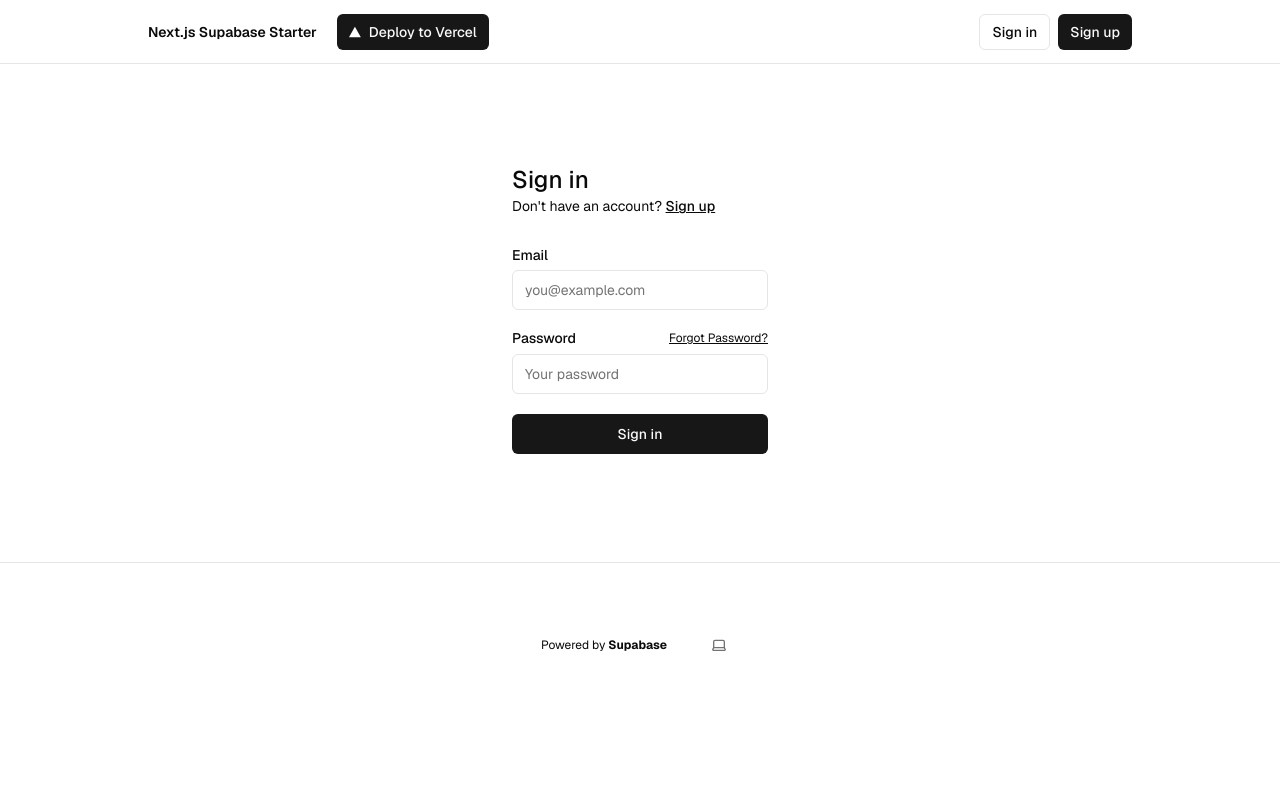
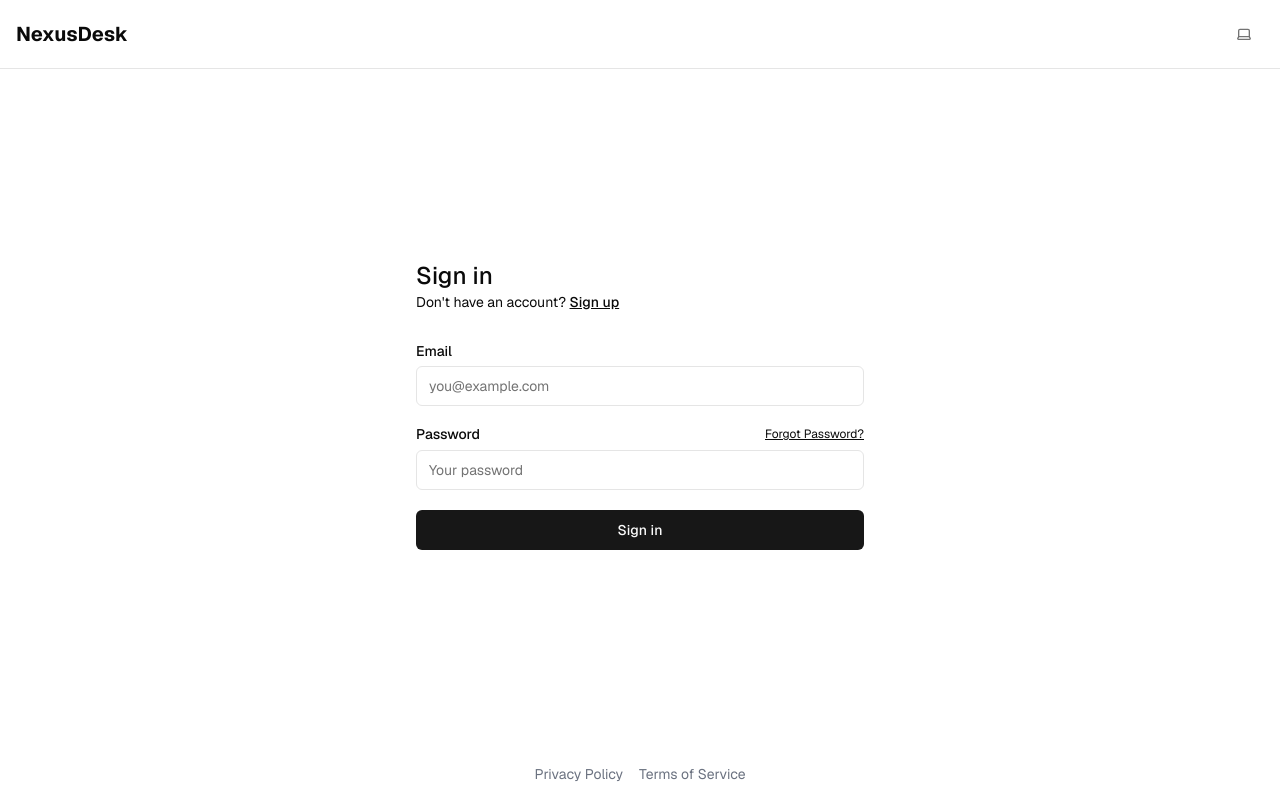
Before and after one commit to wilsonwong-gauntlet/zendesk, a Next.js app: page /sign-in in a window 1280 px wide. Built offline with nearby package versions, Linux system fonts and the light colour scheme; no server answers.

Commit message:
sign out and UI

```diff
--- a/app/(auth-pages)/layout.tsx
+++ b/app/(auth-pages)/layout.tsx
@@ -1,9 +1,39 @@
-export default async function Layout({
+import Link from 'next/link'
+import { ThemeSwitcher } from '@/components/theme-switcher'
+
+export default function AuthLayout({
   children,
 }: {
-  children: React.ReactNode;
+  children: React.ReactNode
 }) {
   return (
-    <div className="max-w-7xl flex flex-col gap-12 items-start">{children}</div>
-  );
+    <div className="flex flex-col min-h-screen">
+      {/* Header */}
+      <header className="flex justify-between items-center p-4 border-b">
+        <Link href="/" className="text-xl font-bold">
+          NexusDesk
+        </Link>
+        <ThemeSwitcher />
+      </header>
+
+      {/* Main content */}
+      <main className="flex-1 flex flex-col items-center justify-center p-4">
+        <div className="w-full sm:max-w-md">
+          {children}
+        </div>
+      </main>
+
+      {/* Footer */}
+      <footer className="py-4 text-center text-sm text-gray-500">
+        <div className="flex justify-center space-x-4">
+          <Link href="/privacy" className="hover:text-gray-700">
+            Privacy Policy
+          </Link>
+          <Link href="/terms" className="hover:text-gray-700">
+            Terms of Service
+          </Link>
+        </div>
+      </footer>
+    </div>
+  )
 }
--- a/app/actions.ts
+++ b/app/actions.ts
@@ -127,8 +127,16 @@ export const resetPasswordAction = async (formData: FormData) => {
   encodedRedirect("success", "/protected/reset-password", "Password updated");
 };
 
-export const signOutAction = async () => {
-  const supabase = await createClient();
-  await supabase.auth.signOut();
-  return redirect("/sign-in");
-};
+export async function signOutAction() {
+  'use server'
+
+  const supabase = await createClient()
+
+  const { error } = await supabase.auth.signOut()
+
+  if (error) {
+    return redirect('/dashboard?message=Error signing out')
+  }
+
+  return redirect('/sign-in?message=Signed out successfully')
+}
--- a/app/dashboard/layout.tsx
+++ b/app/dashboard/layout.tsx
@@ -1,56 +1,30 @@
 import { ReactNode } from 'react'
-import Link from 'next/link'
 import { createClient } from '@/utils/supabase/server'
+import { MainNav } from '@/components/navigation/MainNav'
 
 export default async function DashboardLayout({ children }: { children: ReactNode }) {
   const supabase = await createClient()
   const { data: { user } } = await supabase.auth.getUser()
 
-  // Get user role
+  // Get user role and email
   const { data: profile } = await supabase
     .from('profiles')
-    .select('role')
+    .select('role, email')
     .eq('id', user?.id)
     .single()
 
   return (
-    <div className="min-h-screen bg-gray-50">
-      <nav className="bg-white shadow-sm">
-        <div className="container mx-auto px-4">
-          <div className="flex justify-between h-16">
-            <div className="flex">
-              <div className="flex-shrink-0 flex items-center">
-                <Link href="/dashboard" className="text-xl font-bold text-gray-800">
-                  AutoCRM
-                </Link>
-              </div>
-              <div className="hidden sm:ml-6 sm:flex sm:space-x-8">
-                <Link
-                  href="/dashboard"
-                  className="border-transparent text-gray-500 hover:border-gray-300 hover:text-gray-700 inline-flex items-center px-1 pt-1 border-b-2 text-sm font-medium"
-                >
-                  Tickets
-                </Link>
-                {profile?.role === 'admin' && (
-                  <Link
-                    href="/dashboard/users"
-                    className="border-transparent text-gray-500 hover:border-gray-300 hover:text-gray-700 inline-flex items-center px-1 pt-1 border-b-2 text-sm font-medium"
-                  >
-                    Users
-                  </Link>
-                )}
-                <Link
-                  href="/dashboard/knowledge-base"
-                  className="border-transparent text-gray-500 hover:border-gray-300 hover:text-gray-700 inline-flex items-center px-1 pt-1 border-b-2 text-sm font-medium"
-                >
-                  Knowledge Base
-                </Link>
-              </div>
-            </div>
-          </div>
+    <div className="min-h-screen bg-gray-50 dark:bg-gray-900">
+      <MainNav
+        user={user}
+        userRole={profile?.role}
+        userEmail={profile?.email || user?.email}
+      />
+      <main className="py-6">
+        <div className="max-w-7xl mx-auto px-4">
+          {children}
         </div>
-      </nav>
-      <main>{children}</main>
+      </main>
     </div>
   )
 }
--- a/app/layout.tsx
+++ b/app/layout.tsx
@@ -1,27 +1,16 @@
-import DeployButton from "@/components/deploy-button";
-import { EnvVarWarning } from "@/components/env-var-warning";
-import HeaderAuth from "@/components/header-auth";
-import { ThemeSwitcher } from "@/components/theme-switcher";
-import { hasEnvVars } from "@/utils/supabase/check-env-vars";
 import { Geist } from "next/font/google";
 import { ThemeProvider } from "next-themes";
-import Link from "next/link";
 import "./globals.css";
 
-const defaultUrl = process.env.VERCEL_URL
-  ? `https://${process.env.VERCEL_URL}`
-  : "http://localhost:3000";
+const geist = Geist({
+  subsets: ["latin"],
+  display: "swap",
+});
 
 export const metadata = {
-  metadataBase: new URL(defaultUrl),
-  title: "Next.js and Supabase Starter Kit",
-  description: "The fastest way to build apps with Next.js and Supabase",
+  title: "NexusDesk | Intelligent Support Management",
+  description: "Enterprise-grade customer support and ticket management system",
 };
-
-const geistSans = Geist({
-  display: "swap",
-  subsets: ["latin"],
-});
 
 export default function RootLayout({
   children,
@@ -29,7 +18,7 @@ export default function RootLayout({
   children: React.ReactNode;
 }>) {
   return (
-    <html lang="en" className={geistSans.className} suppressHydrationWarning>
+    <html lang="en" className={geist.className} suppressHydrationWarning>
       <body className="bg-background text-foreground">
         <ThemeProvider
           attribute="class"
@@ -37,38 +26,8 @@ export default function RootLayout({
           enableSystem
           disableTransitionOnChange
         >
-          <main className="min-h-screen flex flex-col items-center">
-            <div className="flex-1 w-full flex flex-col gap-20 items-center">
-              <nav className="w-full flex justify-center border-b border-b-foreground/10 h-16">
-                <div className="w-full max-w-5xl flex justify-between items-center p-3 px-5 text-sm">
-                  <div className="flex gap-5 items-center font-semibold">
-                    <Link href={"/"}>Next.js Supabase Starter</Link>
-                    <div className="flex items-center gap-2">
-                      <DeployButton />
-                    </div>
-                  </div>
-                  {!hasEnvVars ? <EnvVarWarning /> : <HeaderAuth />}
-                </div>
-              </nav>
-              <div className="flex flex-col gap-20 max-w-5xl p-5">
-                {children}
-              </div>
-
-              <footer className="w-full flex items-center justify-center border-t mx-auto text-center text-xs gap-8 py-16">
-                <p>
-                  Powered by{" "}
-                  <a
-                    href="https://supabase.com/?utm_source=create-next-app&utm_medium=template&utm_term=nextjs"
-                    target="_blank"
-                    className="font-bold hover:underline"
-                    rel="noreferrer"
-                  >
-                    Supabase
-                  </a>
-                </p>
-                <ThemeSwitcher />
-              </footer>
-            </div>
+          <main className="min-h-screen">
+            {children}
           </main>
         </ThemeProvider>
       </body>
--- a/app/login/actions.ts
+++ /dev/null
@@ -1,46 +0,0 @@
-'use server'
-
-import { revalidatePath } from 'next/cache'
-import { redirect } from 'next/navigation'
-
-import { createClient } from '@/utils/supabase/server'
-
-export async function login(formData: FormData) {
-  const supabase = await createClient()
-
-  // type-casting here for convenience
-  // in practice, you should validate your inputs
-  const data = {
-    email: formData.get('email') as string,
-    password: formData.get('password') as string,
-  }
-
-  const { error } = await supabase.auth.signInWithPassword(data)
-
-  if (error) {
-    redirect('/error')
-  }
-
-  revalidatePath('/', 'layout')
-  redirect('/')
-}
-
-export async function signup(formData: FormData) {
-  const supabase = await createClient()
-
-  // type-casting here for convenience
-  // in practice, you should validate your inputs
-  const data = {
-    email: formData.get('email') as string,
-    password: formData.get('password') as string,
-  }
-
-  const { error } = await supabase.auth.signUp(data)
-
-  if (error) {
-    redirect('/error')
-  }
-
-  revalidatePath('/', 'layout')
-  redirect('/')
-}
--- a/app/login/page.tsx
+++ /dev/null
@@ -1,14 +0,0 @@
-import { login, signup } from './actions'
-
-export default function LoginPage() {
-  return (
-    <form>
-      <label htmlFor="email">Email:</label>
-      <input id="email" name="email" type="email" required />
-      <label htmlFor="password">Password:</label>
-      <input id="password" name="password" type="password" required />
-      <button formAction={login}>Log in</button>
-      <button formAction={signup}>Sign up</button>
-    </form>
-  )
-}
--- a/app/dashboard/users/page.tsx
+++ b/app/users/page.tsx
@@ -19,14 +19,14 @@ export default async function UsersPage() {
 
   if (profile?.role !== 'admin') {
     return (
-      <div className="p-4">
+      <div className="max-w-7xl mx-auto px-4">
         <p className="text-red-600">You do not have permission to view this page.</p>
       </div>
     )
   }
 
   return (
-    <div className="container mx-auto px-4 py-8">
+    <div className="max-w-7xl mx-auto px-4">
       <div className="grid grid-cols-1 lg:grid-cols-3 gap-8">
         <div className="lg:col-span-2">
           <h2 className="text-2xl font-bold mb-6">Users</h2>
--- /dev/null
+++ b/components/navigation/MainNav.tsx
@@ -0,0 +1,77 @@
+'use client'
+
+import Link from 'next/link'
+import { usePathname } from 'next/navigation'
+import { NavItem, getNavigationByRole } from '@/lib/navigation'
+import { ThemeSwitcher } from '@/components/theme-switcher'
+import { User } from '@supabase/supabase-js'
+import { signOutAction } from '@/app/actions'
+import { SubmitButton } from '@/components/submit-button'
+
+interface MainNavProps {
+  user: User | null
+  userRole?: string
+  userEmail?: string
+}
+
+export function MainNav({ user, userRole, userEmail }: MainNavProps) {
+  const pathname = usePathname()
+  const navItems = getNavigationByRole(userRole)
+
+  return (
+    <nav className="bg-white shadow-sm dark:bg-gray-900">
+      <div className="max-w-7xl mx-auto px-4">
+        <div className="flex justify-between h-16">
+          <div className="flex">
+            {/* Logo */}
+            <div className="flex-shrink-0 flex items-center">
+              <Link href="/dashboard" className="text-xl font-bold text-gray-800 dark:text-white">
+                NexusDesk
+              </Link>
+            </div>
+
+            {/* Navigation Items */}
+            <div className="hidden sm:ml-6 sm:flex sm:space-x-8">
+              {navItems.map((item) => {
+                const isActive = pathname === item.href
+                return (
+                  <Link
+                    key={item.href}
+                    href={item.href}
+                    className={`${
+                      isActive
+                        ? 'border-indigo-500 text-gray-900 dark:text-white'
+                        : 'border-transparent text-gray-500 dark:text-gray-300 hover:border-gray-300 hover:text-gray-700 dark:hover:text-gray-200'
+                    } inline-flex items-center px-1 pt-1 border-b-2 text-sm font-medium`}
+                  >
+                    {item.label}
+                  </Link>
+                )
+              })}
+            </div>
+          </div>
+
+          {/* Right side - User section */}
+          <div className="flex items-center space-x-4">
+            {userEmail && (
+              <span className="text-sm text-gray-500 dark:text-gray-400">
+                {userEmail}
+              </span>
+            )}
+            {userRole && (
+              <span className="text-xs px-2 py-1 rounded-full bg-gray-100 dark:bg-gray-800 text-gray-600 dark:text-gray-300">
+                {userRole.charAt(0).toUpperCase() + userRole.slice(1)}
+              </span>
+            )}
+            <ThemeSwitcher />
+            <form action={signOutAction}>
+              <SubmitButton variant="ghost" size="sm" pendingText="Signing out...">
+                Sign out
+              </SubmitButton>
+            </form>
+          </div>
+        </div>
+      </div>
+    </nav>
+  )
+}
--- /dev/null
+++ b/lib/navigation.ts
@@ -0,0 +1,32 @@
+export type NavItem = {
+  label: string
+  href: string
+  icon?: string
+  adminOnly?: boolean
+}
+
+export type NavigationConfig = {
+  [key: string]: NavItem[]
+}
+
+export const navigationConfig: NavigationConfig = {
+  admin: [
+    { label: 'Tickets', href: '/dashboard' },
+    { label: 'Users', href: '/users' },
+    { label: 'Reports', href: '/reports' },
+    { label: 'Settings', href: '/settings' }
+  ],
+  agent: [
+    { label: 'Tickets', href: '/dashboard' },
+    { label: 'My Reports', href: '/my-reports' }
+  ],
+  customer: [
+    { label: 'My Tickets', href: '/my-tickets' },
+    { label: 'Submit Ticket', href: '/submit-ticket' }
+  ]
+}
+
+export function getNavigationByRole(role?: string): NavItem[] {
+  if (!role) return []
+  return navigationConfig[role.toLowerCase()] || []
+}
```
